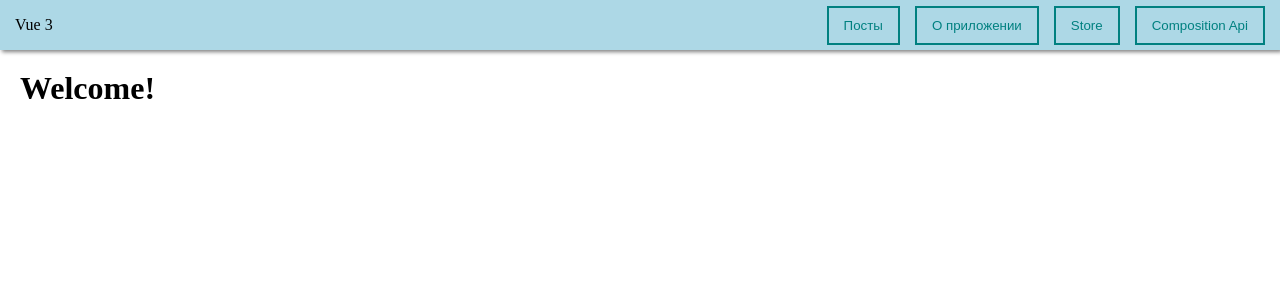
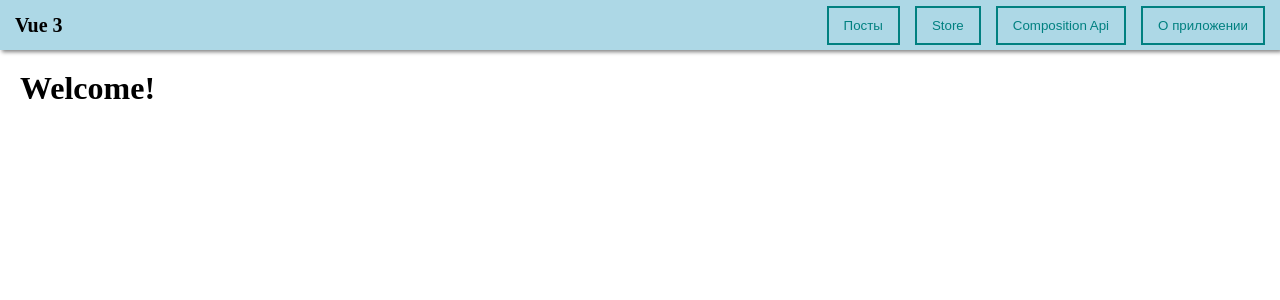
Before and after one commit to Maksym-Siroshtan/test-project-vue, a Vue app: page / in a window 1280 px wide. Shown: the top 300 px of the page. Built offline with nearby package versions, Linux system fonts and the light colour scheme.

Commit message:
Modified Navbar, added logo

```diff
--- a/src/components/Navbar.vue
+++ b/src/components/Navbar.vue
@@ -1,24 +1,37 @@
 <template>
   <div class="navbar">
-    <div @click="$router.push('/')">Vue 3</div>
+    <div
+      class="navbar__logo"
+      @click="$router.push('/')"
+    >
+      Vue 3
+    </div>
     <div class="navbar__btns">
+
       <my-button-vue
         @click="$router.push('/posts')"
       >
         Посты
       </my-button-vue>
+
       <my-button-vue
         style="margin-left: 15px"
-        @click="$router.push('/about')">О приложении
+        @click="$router.push('/store')">
+          Store
       </my-button-vue>
+
       <my-button-vue
         style="margin-left: 15px"
-        @click="$router.push('/store')">Store
+        @click="$router.push('/composition')">
+          Composition Api
       </my-button-vue>
+
       <my-button-vue
         style="margin-left: 15px"
-        @click="$router.push('/composition')">Composition Api
+        @click="$router.push('/about')">
+          О приложении
       </my-button-vue>
+
     </div>
   </div>
 </template>
@@ -37,6 +50,11 @@
   align-items: center;
   padding: 0 15px;
 }
+.navbar__logo {
+  cursor: pointer;
+  font-size: 20px;
+  font-weight: bold;
+}
 .navbar__btns {
   margin-left: auto;
 }
```
